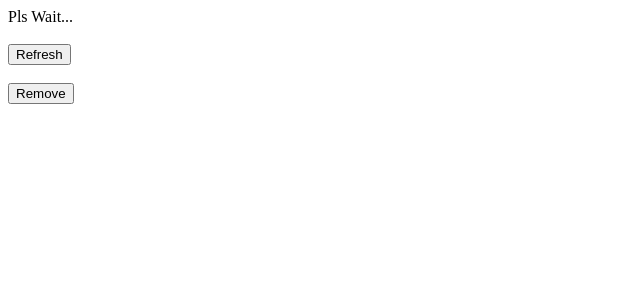
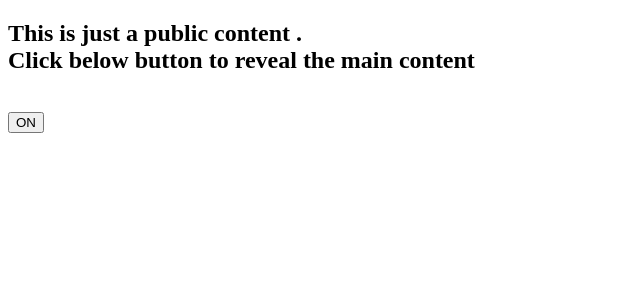
Before and after one commit to saurav-95-dev/React-Redux-CRUD, a React (Vite) app: page / in a window 1280 px wide. Shown: the top 300 px of the page, without its empty margins (0-640 px from the left). Built offline with nearby package versions, Linux system fonts and the light colour scheme; no server answers.

Commit message:
mapping over props.children

```diff
--- a/src/App.jsx
+++ b/src/App.jsx
@@ -1,47 +1,34 @@
+//Fetching data from an API ---> Completed
+//Everything about props --->
+// Everything about useMemo Hook --->
 
-//Fetching data from an API:
-
-import React , {useState , useEffect }from "react";
+import React, { useState } from "react";
 import MyComponent from "./components/MyComponent";
-import getData from "./api";
 
 export default function App(){
 
-  const [userData , setUserData] = useState(null);
-  const [visible , setVisible] = useState(true);
+  const [toggle , setToggle] = useState(false);
 
-  useEffect(()=>{
-     getData().then((data)=>{
-
-     console.log("App wala useEffect is runnig .. ")
-         setUserData(data.results[0]);
-
-     })
-  },[]) //Run as componentDidMount and component-unmount , It dont run on component state update
-
-  function handleRefresh (){
-     getData().then((data)=>{
-        setUserData(data.results[0])
+  function handleToggle(){
+     setToggle((prev)=>{
+       return !prev
      })
   }
 
-  function handleRemove(){
-     setVisible((prev)=>{
-        return !prev;
-     })
-  }
-
-
-  return(
+  return (
 
     <>
+     <h2>This is just a public content . <br></br>Click below button to reveal the main content</h2>
 
-    {(userData && visible) ?  <MyComponent userData = {userData}/> : <>Pls Wait...</>}
-    <br></br><br></br>
-    <button className="refresh-btn" onClick={handleRefresh}>Refresh</button>
-    <br></br><br></br>
-    <button onClick = {handleRemove}>Remove</button>
+     <br></br>
+     <button onClick={handleToggle}>ON</button>
+    {toggle ?  <MyComponent >
+      <h2>This is a secret content</h2>
+      <h2>This is what i was waiting for</h2>
+      <h2>My time is going to come soon...</h2>
+      <h2>I will make it happen anyhow..</h2>
 
+    </MyComponent> : <></>}
     </>
 
   )
--- a/src/api/index.js
+++ /dev/null
@@ -1,11 +0,0 @@
-
-export default async function getData(){
-
-    const response = await fetch("https://randomuser.me/api/" , {
-        method : "GET",
-    })
-
-    return await response.json();
-
-
-}
--- a/src/components/MyComponent.jsx
+++ b/src/components/MyComponent.jsx
@@ -1,30 +1,27 @@
-
-import React , {useEffect} from "react";
-
+import React, { useState } from "react";
 
 export default function MyComponent(props){
 
-    console.log(props.userData);
+    const [visibility , setVisibility] = useState(false);
 
-    useEffect(()=>{
-       console.log("MyComponent wala useEffect is running");
-       return function cleanUser(){
-        console.log("MyComponent wala Clean-up is running....")
-      }
-    },[])
+    console.log(props.children)
+
+    function handleVisibility(){
+        setVisibility((prev)=>{
+           return !prev;
+        })
+    }
+
     return(
 
         <>
-        <div className = "user-card">
-
-            <h2>{props.userData.gender}</h2>
-            <h2>{props.userData.name.first} {props.userData.name.last}</h2>
-            <h2>{props.userData.location.city} ,{props.userData.location.state} , {props.userData.location.country}</h2>
-            <h3>{props.userData.email}</h3>
-            <img src= {props.userData.picture.medium} alt="no picture available" />
-        </div>
+         <button onClick={handleVisibility}>Reveal</button>
+         <ul>
+         {visibility ? React.Children.map(props.children , (child , index)=>{
+            return <li key={index}>{child}</li>
+         }) : <></>}
+         </ul>
         </>
 
     )
-
 }
```
